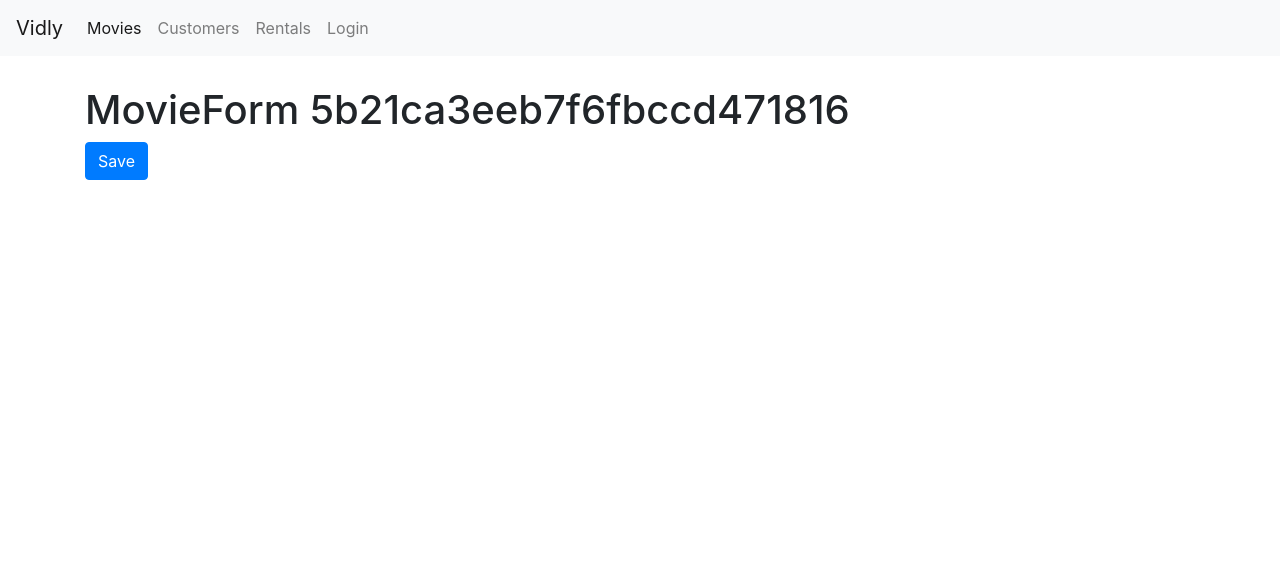
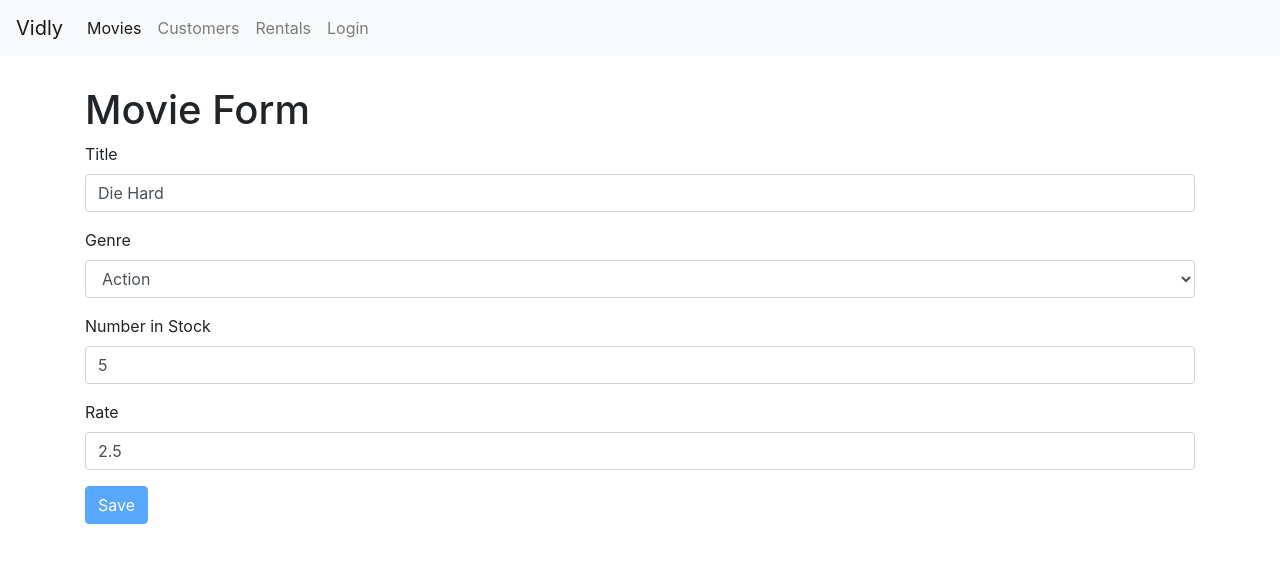
Before and after one commit to Richard-Harvey-UCSD/vidly, a React (Create React App) app: page /movies/5b21ca3eeb7f6fbccd471816 in a window 1280 px wide. Shown: the top 562 px of the page. Built offline with nearby package versions, Linux system fonts and the light colour scheme.

Commit message:
Code Review

```diff
--- a/src/components/common/form.jsx
+++ b/src/components/common/form.jsx
@@ -1,6 +1,7 @@
 import React, { Component } from "react";
 import Joi from "joi-browser";
 import Input from "./input";
+import Select from "./select";
 
 class Form extends Component {
   state = {
@@ -69,6 +70,21 @@
       />
     );
   }
+
+  renderSelect(name, label, options) {
+    const { data, errors } = this.state;
+
+    return (
+      <Select
+        name={name}
+        value={data[name]}
+        label={label}
+        options={options}
+        onChange={this.handleChange}
+        error={errors[name]}
+      />
+    );
+  }
 }
 
 export default Form;
--- /dev/null
+++ b/src/components/common/select.jsx
@@ -0,0 +1,20 @@
+import React from "react";
+
+const Select = ({ name, label, options, error, ...rest }) => {
+  return (
+    <div className="form-group">
+      <label htmlFor={name}>{label}</label>
+      <select name={name} id={name} {...rest} className="form-control">
+        <option value="" />
+        {options.map((option) => (
+          <option key={option._id} value={option._id}>
+            {option.name}
+          </option>
+        ))}
+      </select>
+      {error && <div className="alert alert-danger">{error}</div>}
+    </div>
+  );
+};
+
+export default Select;
--- a/src/components/movieForm.jsx
+++ b/src/components/movieForm.jsx
@@ -1,17 +1,96 @@
 import React from "react";
+import Form from "./common/form";
+import Joi from "joi-browser";
+import { getMovie, saveMovie } from "../services/fakeMovieService";
+import { getGenres } from "../services/fakeGenreService";
 
-const MovieForm = ({ match, history }) => {
-  return (
-    <div>
-      <h1>MovieForm {match.params.id}</h1>
-      <button
-        className="btn btn-primary"
-        onClick={() => history.push("/movies")}
-      >
-        Save
-      </button>
-    </div>
-  );
-};
+class MovieForm extends Form {
+  state = {
+    data: {
+      title: "",
+      genreId: "",
+      numberInStock: "",
+      dailyRentalRate: "",
+    },
+    genres: [],
+    errors: {},
+  };
+
+  schema = {
+    _id: Joi.string(),
+    title: Joi.string().required().label("Title"),
+    genreId: Joi.string().required().label("Genre"),
+    numberInStock: Joi.string()
+      .required()
+      .min(0)
+      .max(100)
+      .label("Number in Stock"),
+    dailyRentalRate: Joi.string()
+      .required()
+      .min(0)
+      .max(10)
+      .label("Daily Rental Rate"),
+  };
+
+  componentDidMount() {
+    const genres = getGenres();
+    this.setState({ genres });
+
+    const movieId = this.props.match.params.id;
+    if (movieId === "new") return;
+
+    const movie = getMovie(movieId);
+    if (!movie) return this.props.history.replace("/not-found");
+
+    this.setState({ data: this.mapToViewModel(movie) });
+  }
+
+  mapToViewModel(movie) {
+    return {
+      _id: movie._id,
+      title: movie.title,
+      genreId: movie.genre._id,
+      numberInStock: movie.numberInStock,
+      dailyRentalRate: movie.dailyRentalRate,
+    };
+  }
+
+  doSubmit = () => {
+    saveMovie(this.state.data);
+
+    this.props.history.push("/movies");
+  };
+
+  render() {
+    return (
+      <div>
+        <h1>Movie Form</h1>
+        <form onSubmit={this.handleSubmit}>
+          {this.renderInput("title", "Title")}
+          {this.renderSelect("genreId", "Genre", this.state.genres)}
+          {this.renderInput("numberInStock", "Number in Stock", "number")}
+          {this.renderInput("dailyRentalRate", "Rate")}
+          {this.renderButton("Save")}
+        </form>
+      </div>
+    );
+  }
+}
 
 export default MovieForm;
+
+// const MovieForm = ({ match, history }) => {
+//   return (
+//     <div>
+//       <h1>MovieForm {match.params.id}</h1>
+//       <button
+//         className="btn btn-primary"
+//         onClick={() => history.push("/movies")}
+//       >
+//         Save
+//       </button>
+//     </div>
+//   );
+// };
+
+// export default MovieForm;
--- a/src/components/movies.jsx
+++ b/src/components/movies.jsx
@@ -7,6 +7,7 @@
 import Like from "./common/like";
 import MoviesTable from "./moviesTable";
 import _ from "lodash";
+import { Link } from "react-router-dom";
 
 class Movies extends Component {
   state = {
@@ -98,6 +99,13 @@
           />
         </div>
         <div className="col">
+          <Link
+            to="/movies/new"
+            className="btn btn-primary"
+            style={{ marginBottom: 20 }}
+          >
+            New Movie
+          </Link>
           <p>Showing {totalCount} movies in the database.</p>
           <MoviesTable
             movies={movies}
--- a/src/services/fakeMovieService.js
+++ b/src/services/fakeMovieService.js
@@ -78,13 +78,13 @@
 
 export function saveMovie(movie) {
   let movieInDb = movies.find(m => m._id === movie._id) || {};
-  movieInDb.name = movie.name;
+  movieInDb.title = movie.title;
   movieInDb.genre = genresAPI.genres.find(g => g._id === movie.genreId);
   movieInDb.numberInStock = movie.numberInStock;
   movieInDb.dailyRentalRate = movie.dailyRentalRate;
 
   if (!movieInDb._id) {
-    movieInDb._id = Date.now();
+    movieInDb._id = Date.now().toString();
     movies.push(movieInDb);
   }
 
```
